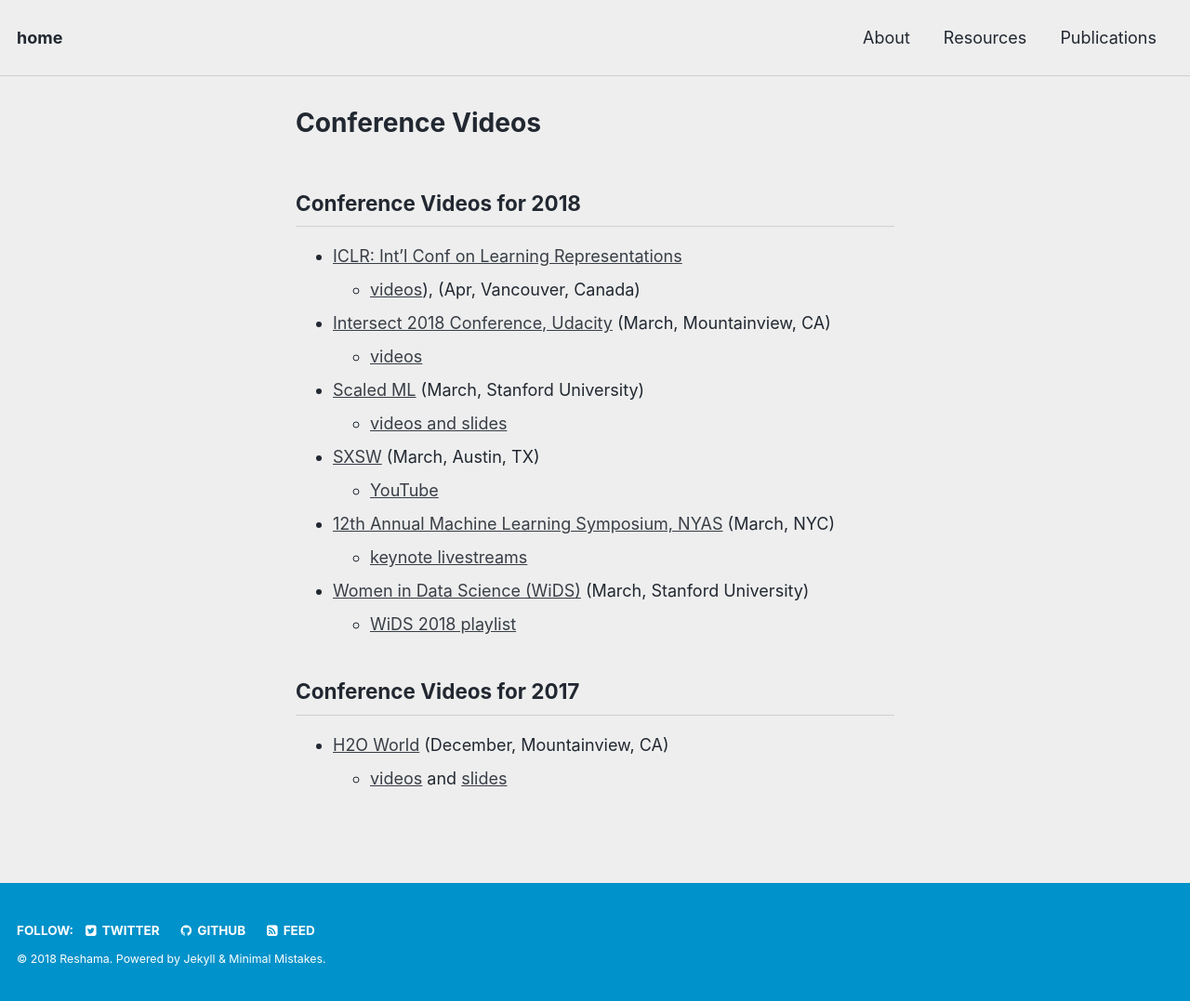
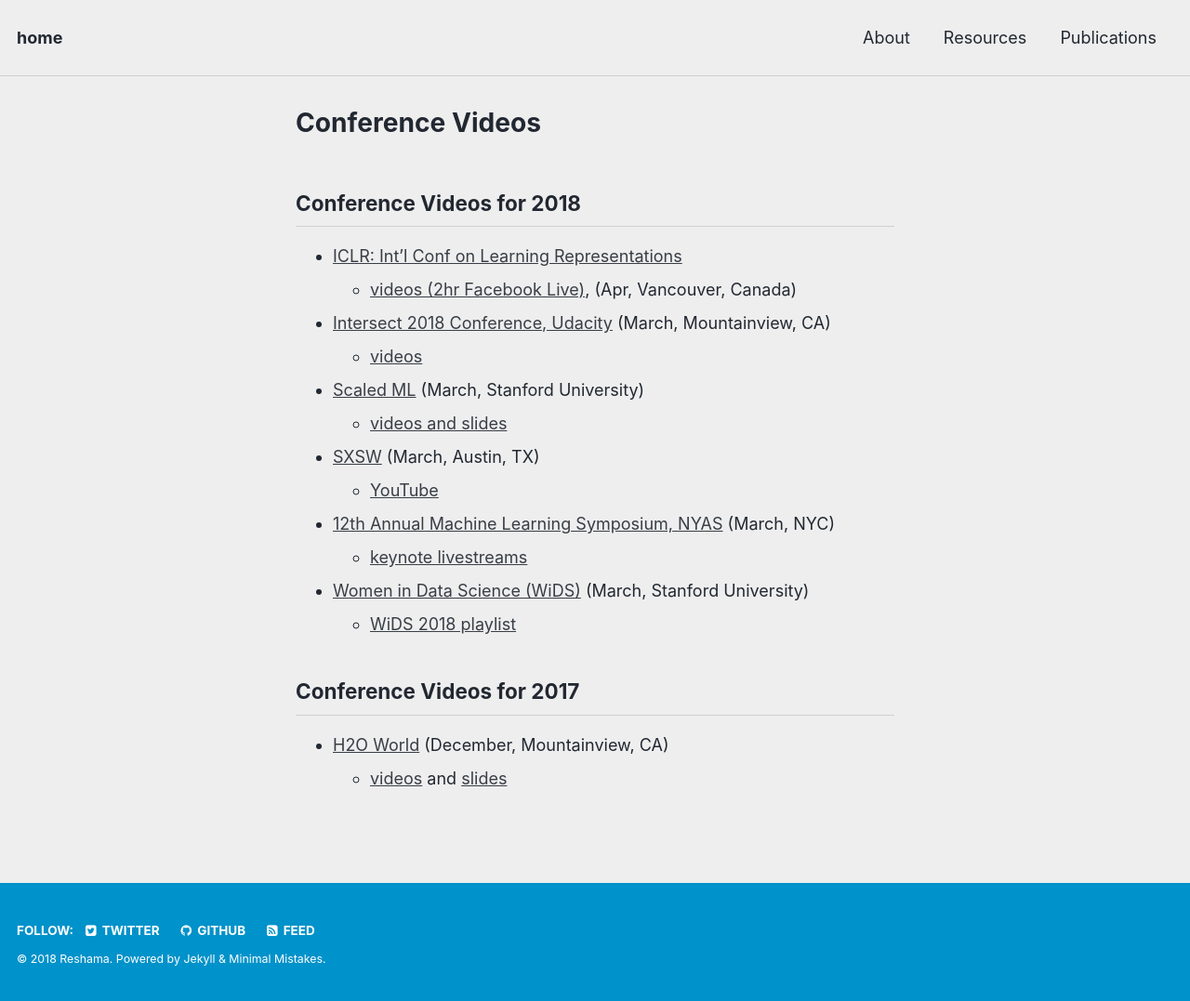
Before and after one commit to reshamas/reshamas.github.io, a Jekyll site: the page built from resources/conf_videos.md, in a window 1280 px wide. Shown: the whole page at 93% size. Built offline with Jekyll 4.4.1, drawn with Linux system fonts in a browser that asks for light colours.

Commit message:
Update conf_videos.md

```diff
--- a/resources/conf_videos.md
+++ b/resources/conf_videos.md
@@ -8,7 +8,7 @@
 ## Conference Videos for 2018
 
 * [ICLR: Int'l Conf on Learning Representations](https://iclr.cc)
-  - [videos](https://www.facebook.com/iclr.cc/videos/2123114954384226/)), (Apr, Vancouver, Canada)
+  - [videos (2hr Facebook Live)](https://www.facebook.com/iclr.cc/videos/2123114954384226/), (Apr, Vancouver, Canada)
 
 * [Intersect 2018 Conference, Udacity](https://www.udacity.com/intersect) (March, Mountainview, CA)
   - [videos](https://www.youtube.com/watch?v=iq0GQy4-0XY&list=PLAwxTw4SYaPnx-iemVLvedeuc2pUazOUj)
```
